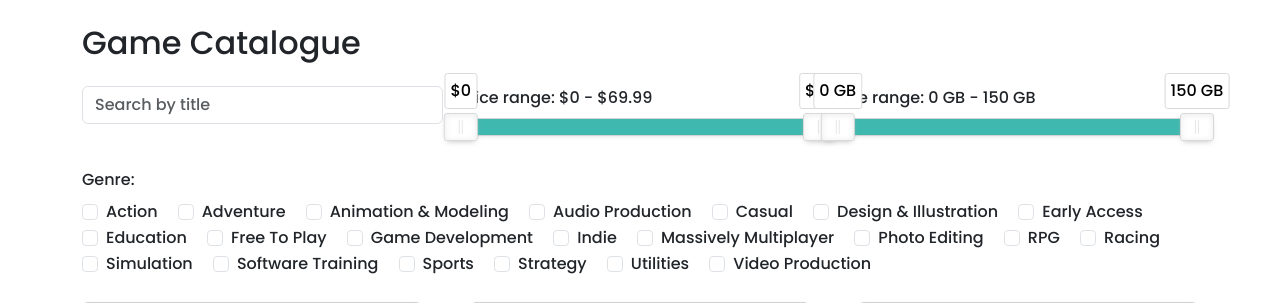
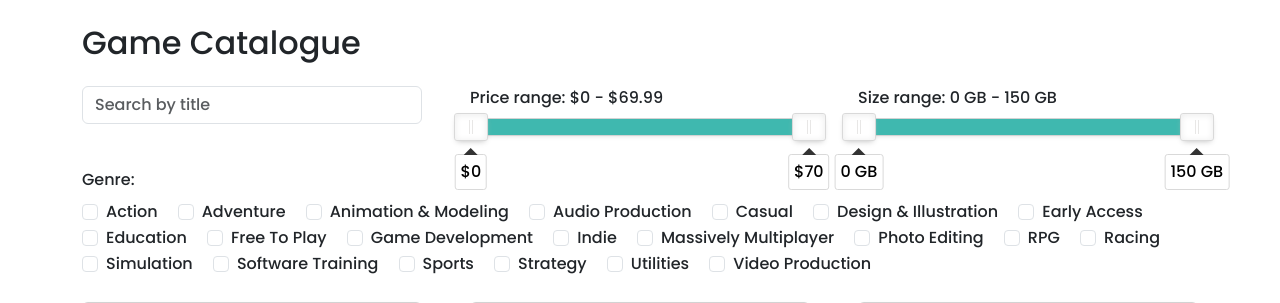
Before and after one commit to 4rtin1/Software-Major-Work, a Flask app: page /catalogue in a window 1280 px wide. Shown: the part 58-361 px from the top of the page. Run offline with Flask 3, Linux system fonts and the light colour scheme; a user stored in the database is signed in; data comes from the database, SQL or seed files in the repository; some libraries are stand-ins or nearby versions.

```diff
--- a/static/styles.css
+++ b/static/styles.css
@@ -20,3 +20,22 @@ body {
 .badge {
     font-family: 'MyFont2', Arial, sans-serif;
 }
+
+/* Put noUiSlider tooltips below the slider bar */
+.noUi-tooltip {
+  top: 40px !important;     /* Adjust distance below bar as needed */
+  bottom: auto !important;  /* Cancel any bottom settings */
+  transform: translate(-50%, 0); /* Center horizontally */
+}
+
+/* Optional: add a little arrow above tooltip */
+.noUi-tooltip:before {
+  content: "";
+  position: absolute;
+  top: -7px;
+  left: 50%;
+  transform: translateX(-50%);
+  border-width: 0 7px 7px 7px;
+  border-style: solid;
+  border-color: transparent transparent #333 transparent;
+}
--- a/templates/catalogue.html
+++ b/templates/catalogue.html
@@ -6,7 +6,7 @@
 <!-- Filter Bar -->
 <form id="filter-form" class="mb-4">
   <!-- First row: search by title, price slider, size slider -->
-  <div class="row g-3">
+  <div class="row g-5">
     <div class="col-md-4">
       <input type="text" class="form-control" name="title" placeholder="Search by title"
         value="{{ title|default('') }}">
```
